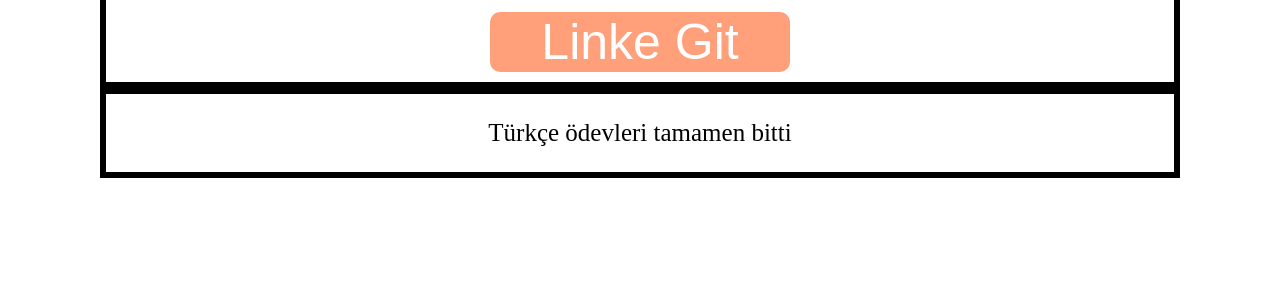
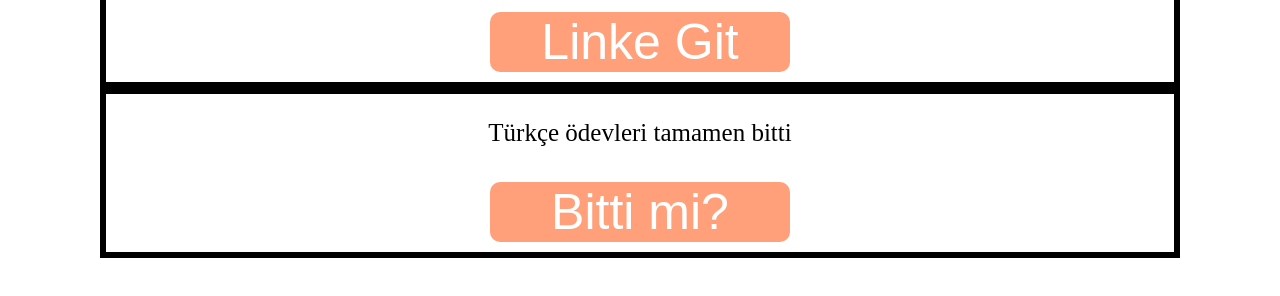
Before and after one commit to Sayed-Arsalan-Mahmudi/Sayed-Arsalan-Mahmudi.github.io, a plain HTML site: page homeworks.html in a window 1280 px wide. Shown: the part 7278-7574 px from the top of the page. Drawn offline with Linux system fonts and the light colour scheme.

Commit message:
Added a button to homeworks.html

```diff
--- a/homeworks.html
+++ b/homeworks.html
@@ -45,6 +45,7 @@
 
     <div>
         <div><p>Türkçe ödevleri tamamen bitti</p>
+        <button onclick="alert('Hello this is message to you.')">Bitti mi?</button>
     </div>
 
 </body>
```
